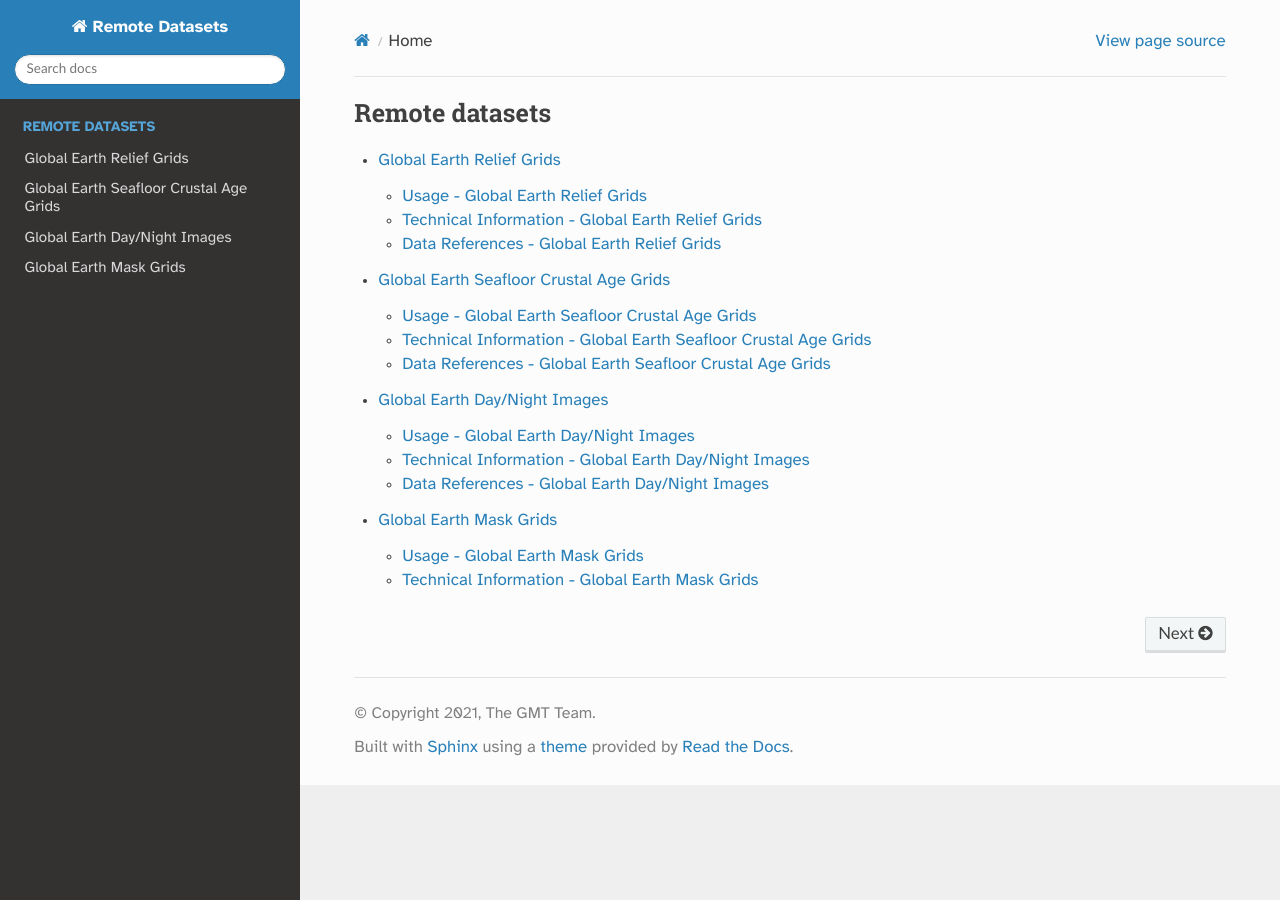
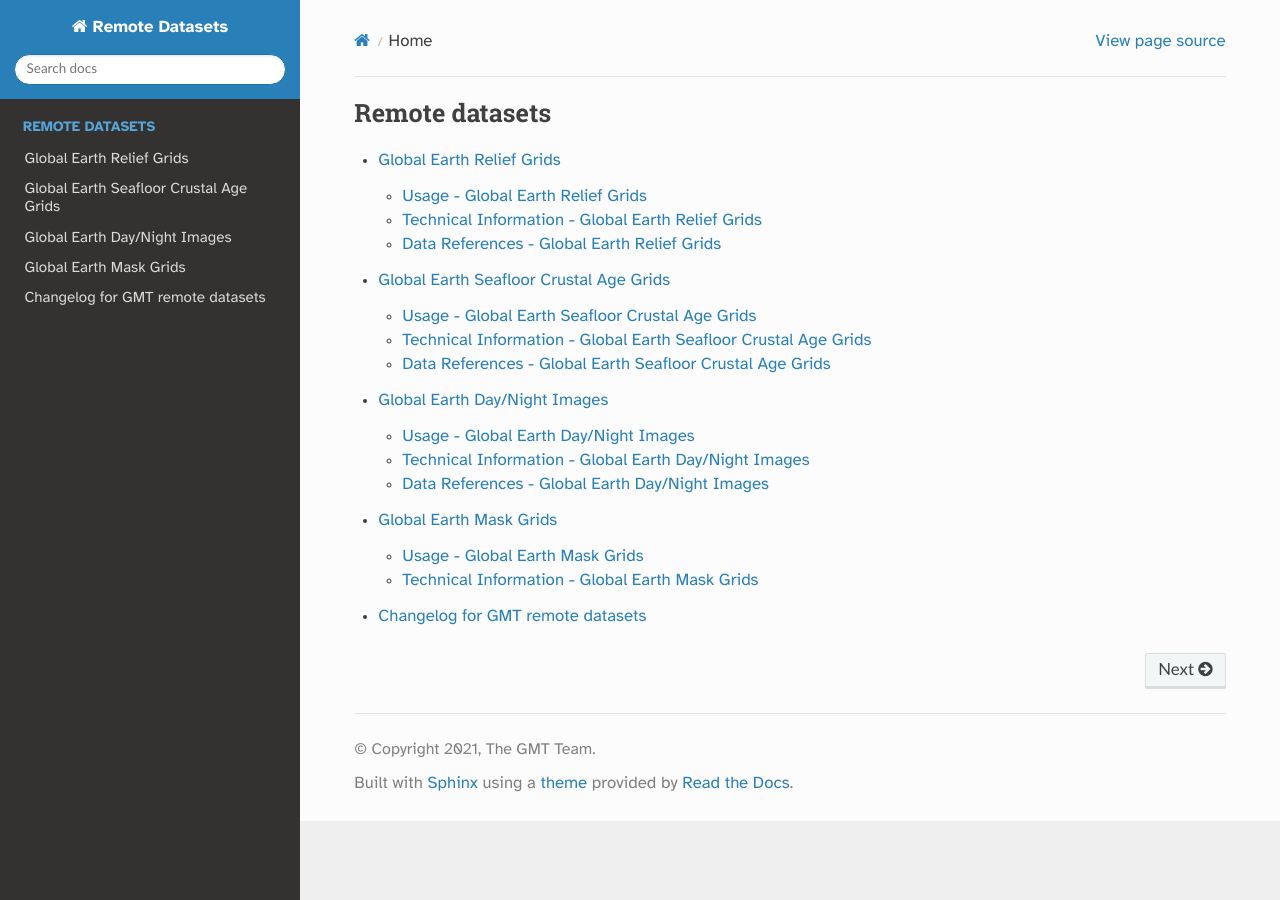
Before and after one commit to GenericMappingTools/remote-datasets, a Sphinx documentation site: the page built from docs/index.rst, in a window 1280 px wide. Built offline with Sphinx 7.4.7 and the Read the Docs theme 2.0.0, drawn with Linux system fonts in a browser that asks for light colours; some of the changed lines change nothing that is shown.

Commit message:
Include changelog in docs

```diff
--- a/changes.md
+++ /dev/null
@@ -1 +0,0 @@
-# Changelog for GMT remote datasets
--- /dev/null
+++ b/docs/changes.rst
@@ -0,0 +1,2 @@
+Changelog for GMT remote datasets
+---------------------------------
--- a/docs/index.rst
+++ b/docs/index.rst
@@ -8,3 +8,4 @@
     earth-age.rst
     earth-daynight.rst
     earth-masks.rst
+    changes.rst
```
